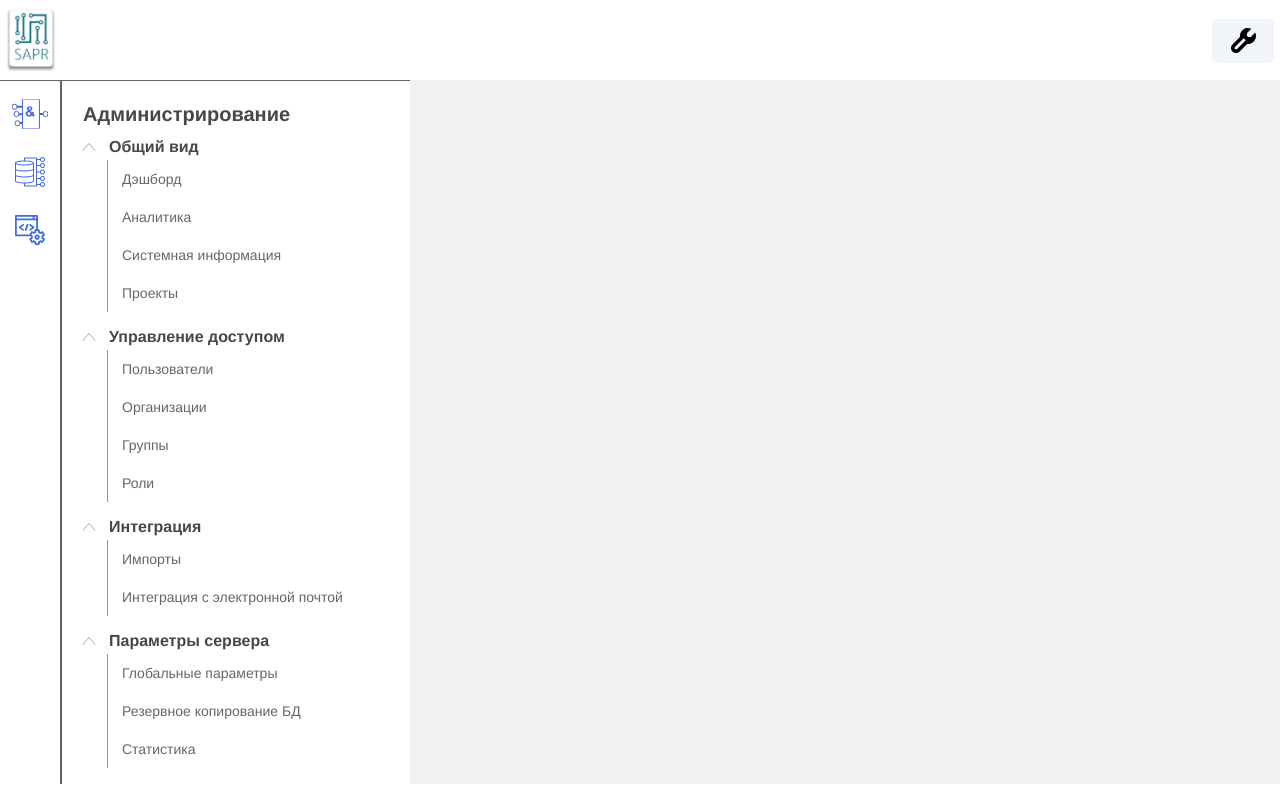
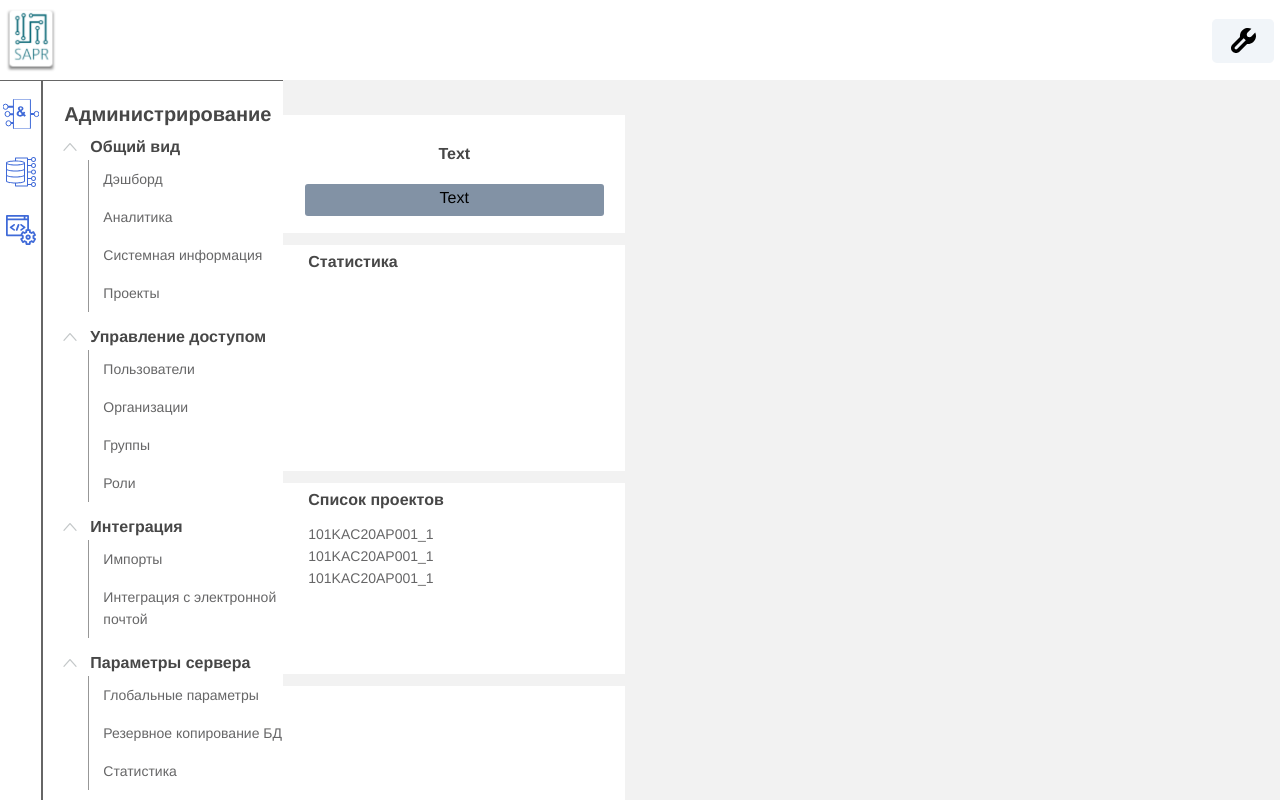
Before and after one commit to NickLobanov/fizpribor, a Vue app: page / in a window 1280 px wide. Shown: the top 800 px of the page. Built offline with nearby package versions, Linux system fonts and the light colour scheme.

Commit message:
fix style dashboard components

```diff
--- a/src/App.vue
+++ b/src/App.vue
@@ -4,6 +4,7 @@
     <main class="main">
       <ModulePanel />
       <NavPanel />
+      <Dashboard />
     </main>
   </div>
 </template>
@@ -12,13 +13,15 @@
 import Header from '@/components/Header.vue'
 import ModulePanel from '@/components/ModulePanel.vue'
 import NavPanel from '@/components/NavPanel.vue'
+import Dashboard from '@/components/Dashboard.vue'
 
 export default {
   name: 'App',
   components: {
    Header,
    ModulePanel,
-   NavPanel
+   NavPanel,
+   Dashboard
   }
 }
 </script>
--- a/src/components/Dashboard.vue
+++ b/src/components/Dashboard.vue
@@ -1,15 +1,22 @@
 <template>
     <section class="dashboard">
-
+        <DashboardItemWithProject />
     </section>
 </template>
 
 <script>
+    import DashboardItemWithProject from '@/components/DashboardItemWithProject.vue'
     export default {
-
+        components: {
+            DashboardItemWithProject,
+        }
     }
 </script>
 
 <style scoped>
-
+    .dashboard {
+        width: 1446px;
+        margin: 0 auto;
+        margin-top: 35px;
+    }
 </style>
--- a/src/components/DashboardHeader.vue
+++ b/src/components/DashboardHeader.vue
@@ -1,7 +1,7 @@
 <template>
     <div class="dashboard-header">
-        <h2 class="dashboard-header__title"></h2>
-        <button class="dashboard-header__button"></button>
+        <h2 class="dashboard-header__title">Text</h2>
+        <button class="dashboard-header__button">Text</button>
     </div>
 </template>
 
@@ -15,9 +15,14 @@
     .dashboard-header {
         width: 342px;
         margin-bottom: 12px;
+        background-color: #ffffff;
     }
 
     .dashboard-header__title {
+        width: 142px;
+        margin: 0 auto;
+        margin-bottom: 19px;
+        padding-top: 28px;
         font-size: 16px;
         line-height: 22px;
         color: #474747;
@@ -26,6 +31,7 @@
     .dashboard-header__button {
         width: 299px;
         margin: 0 auto;
+        margin-bottom: 17px;
         padding-top: 5px;
         padding-bottom: 9px;
         background: #8292A5;
--- a/src/components/DashboardItemWithProject.vue
+++ b/src/components/DashboardItemWithProject.vue
@@ -26,28 +26,40 @@
 </script>
 
 <style scoped>
+    .dashboard-item {
+        width: 342px;
+    }
+
     .dashboard-item__statistics {
         width: 342px;
         min-height: 226px;
         margin-bottom: 12px;
+        background-color: #ffffff;
     }
 
-    .dashboard-item__text {
+    .dashboard-item__title {
         font-size: 16px;
         line-height: 22px;
         color: #474747;
+        text-align: left;
+        padding-top: 6px;
+        padding-left: 25px;
+        margin-bottom: 12px;
     }
 
     .dashboard-item__project {
         width: 342px;
         min-height: 191px;
         margin-bottom: 12px;
+        background-color: #ffffff;
     }
 
     .dashboard-item__list {
         list-style: none;
         padding: 0;
         margin: 0;
+        text-align: left;
+        padding-left: 25px;
     }
 
     .dashboard-item__list-item {
@@ -59,5 +71,6 @@
     .dashboard-item__empty {
         width: 342px;
         min-height: 364px;
+        background-color: #ffffff;
     }
 </style>
```
